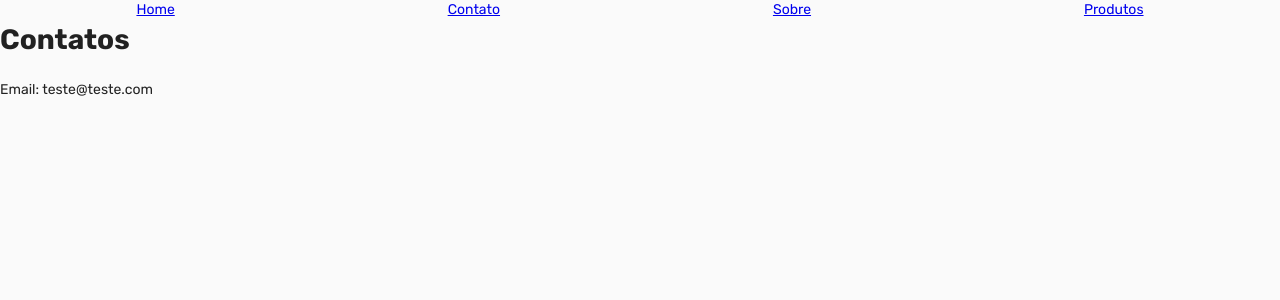
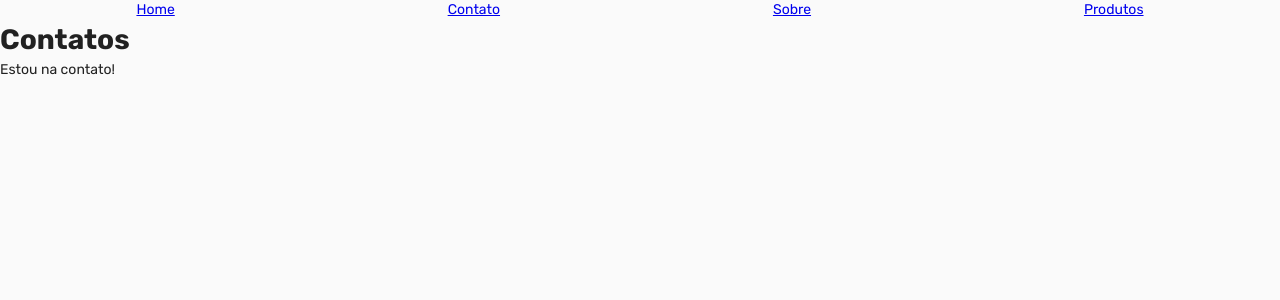
Before and after one commit to EmanuelDms/reactjs-matheusfraga, a React (Create React App) app: page /contato in a window 1280 px wide. Shown: the top 300 px of the page. Built offline with nearby package versions, Linux system fonts and the light colour scheme.

Commit message:
update jsx

```diff
--- a/src/pages/Contato/index.js
+++ b/src/pages/Contato/index.js
@@ -1,10 +1,8 @@
-import React from "react";
-
 export default function Contato() {
   return (
     <div>
-      <h1>Contatos</h1> <br />
-      <span>Email: teste@teste.com</span>
+      <h1>Contatos</h1>
+      <span>Estou na contato!</span>
     </div>
   );
 }
--- a/src/pages/Error/index.js
+++ b/src/pages/Error/index.js
@@ -1,4 +1,3 @@
-import React from "react";
 import { Typography } from "@material-ui/core";
 
 export default function Error() {
```
